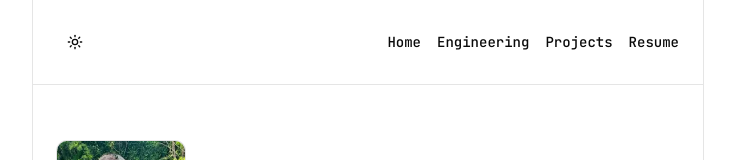
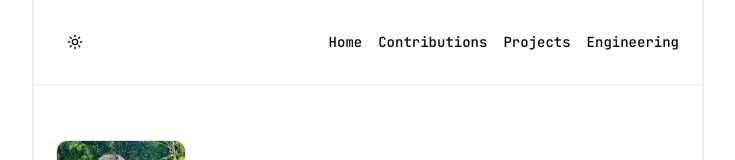
Before and after one commit to Devraj-singh-tomar/devraj-portfolio, a Next.js app: page / in a window 1280 px wide. Shown: the top 160 px of the page, without its empty margins (272-1007 px from the left). Built offline with nearby package versions, Linux system fonts and the light colour scheme.

Commit message:
fix: update project card styles and add link hover effects; modify experience tabs and add contributions link in experience section

```diff
--- a/src/components/projects/project-card.tsx
+++ b/src/components/projects/project-card.tsx
@@ -33,13 +33,13 @@ export default function ProjectCard({
         {description}
       </p>
 
-      <div className="mt-3 flex flex-wrap items-center gap-x-4 gap-y-2 text-xs text-foreground">
+      <div className="mt-3 flex flex-wrap items-center gap-x-4 gap-y-2  text-xs">
         {liveLink && (
           <Link
             href={liveLink}
             target="_blank"
             rel="noopener"
-            className="flex items-center gap-1"
+            className="text-xs flex items-center gap-1 text-foreground transition-colors hover:text-muted-foreground"
           >
             Live <ExternalLinkIcon size={12} />
           </Link>
@@ -54,6 +54,7 @@ export default function ProjectCard({
             className="inline-flex text-foreground transition-colors hover:text-muted-foreground items-center gap-1.5"
           >
             <Icons.github />
+
             {typeof stars === "number" && stars > 0 && (
               <span className="text-zinc-500">{stars.toLocaleString()}</span>
             )}
--- a/src/components/sections/experience/experience.tsx
+++ b/src/components/sections/experience/experience.tsx
@@ -2,6 +2,7 @@ import { Tabs, TabsContent, TabsList, TabsTrigger } from "@/components/ui/tabs";
 import { experience } from "@/data/experience";
 import OpenSourceContributionList from "../../contributions/open-source-contribution-list";
 import ProfessionalExperience from "./professional-experience";
+import Link from "next/link";
 
 export default function Experience() {
   return (
@@ -12,7 +13,7 @@ export default function Experience() {
         </h2>
       </div>
 
-      <Tabs defaultValue="account" className="flex pt-6 items-start">
+      <Tabs defaultValue="professional" className="flex pt-6 items-start">
         <TabsList variant="line" className="w-full">
           <TabsTrigger value="professional">Professional</TabsTrigger>
           <div className="h-5 w-px bg-border" />
@@ -25,6 +26,15 @@ export default function Experience() {
 
         <TabsContent value="open-source" className="mt-1 w-full">
           <OpenSourceContributionList featuredOnly />
+
+          <div className="flex justify-center mt-6">
+            <Link
+              href="/contributions"
+              className="text-xs text-muted-foreground hover:text-foreground transition-colors"
+            >
+              View all contributions →
+            </Link>
+          </div>
         </TabsContent>
       </Tabs>
     </section>
--- a/src/components/sections/navbar/Navbar.tsx
+++ b/src/components/sections/navbar/Navbar.tsx
@@ -8,9 +8,9 @@ interface NavlinkProps {
 
 const navLinks: NavlinkProps[] = [
   { label: "Home", href: "/" },
+  { label: "Contributions", href: "/contributions" },
+  { label: "Projects", href: "/projects" },
   { label: "Engineering", href: "/engineering" },
-  { label: "Projects", href: "/projects" },
-  { label: "Resume", href: "/" },
 ];
 
 export default function Navbar() {
@@ -18,7 +18,7 @@ export default function Navbar() {
     <nav className="flex items-center justify-between py-6">
       <ThemeToggle />
 
-      <div className="flex flex-wrap items-center gap-x-3 gap-y-2 text-sm sm:gap-x-4">
+      <div className="flex flex-wrap items-center gap-x-3 gap-y-2 text-xs md:text-sm sm:gap-x-4">
         {navLinks.map(({ href, label }) => (
           <Link
             key={label}
```
